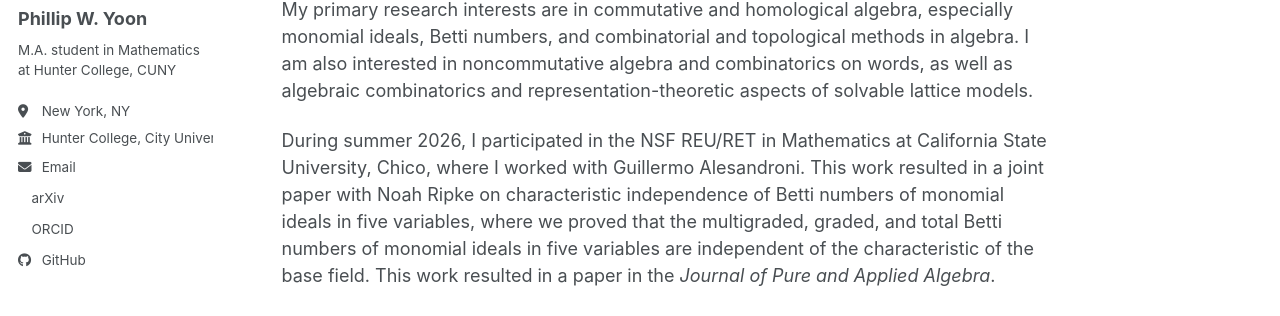
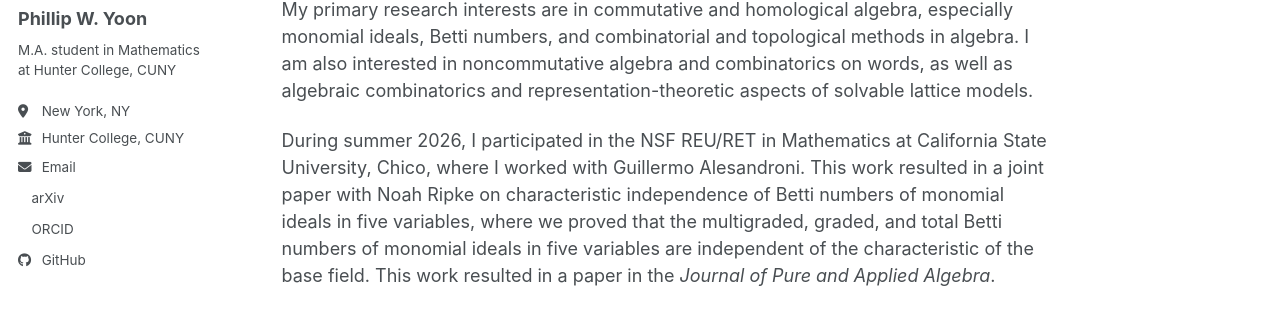
Before and after one commit to pwyoon/pwyoon.github.io, a Jekyll site: the page built from _pages/about.md, in a window 1280 px wide. Shown: the part 252-568 px from the top of the page. Built offline with Jekyll 4.4.1, drawn with Linux system fonts in a browser that asks for light colours; a style sheet for code colours, icons or effects is not loaded.

Commit message:
Update _config.yml

```diff
--- a/_config.yml
+++ b/_config.yml
@@ -28,7 +28,7 @@ author:
   pronouns         : # example: "she/her"
   bio              : "M.A. student in Mathematics at Hunter College, CUNY"
   location         : "New York, NY"
-  employer         : "Hunter College, City University of New York"
+  employer         : "Hunter College, CUNY"
   uri              : # URL
   email            : "phillip.yoon58@login.cuny.edu"
 
```
